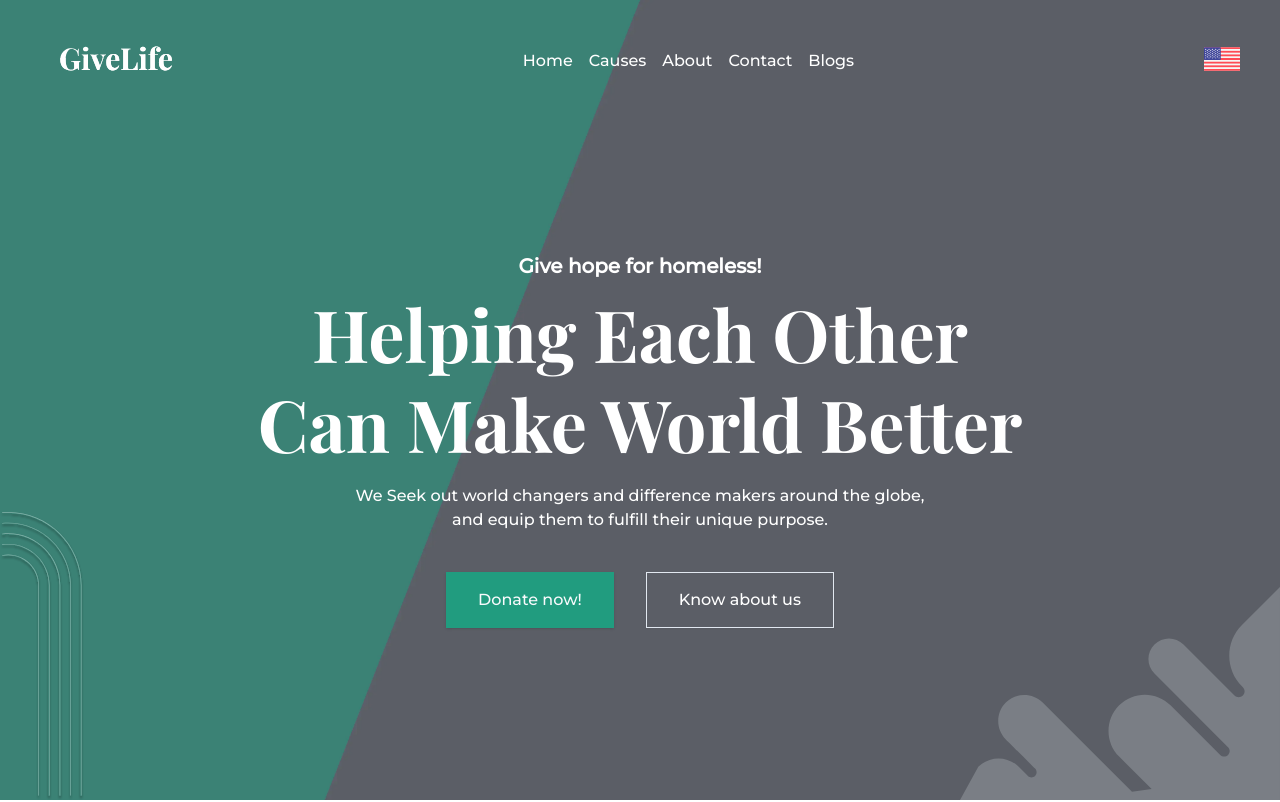
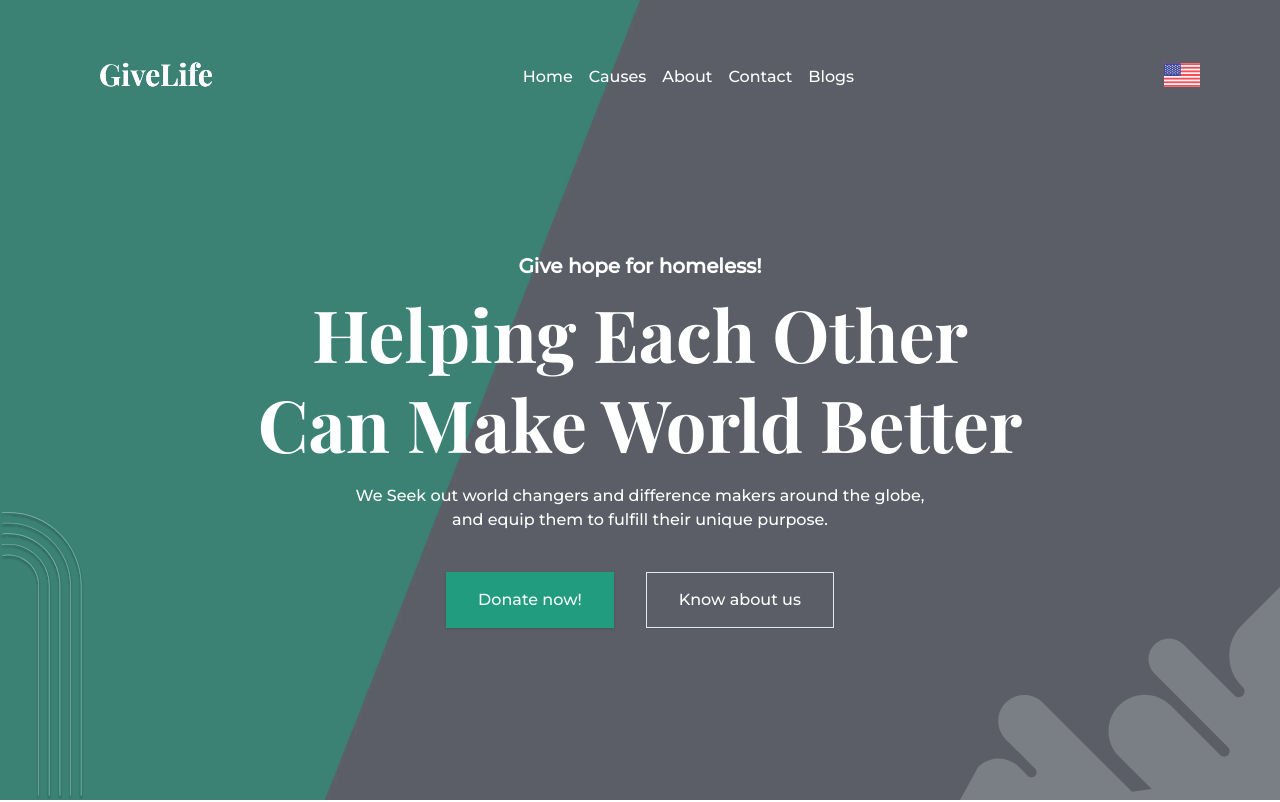
Before and after one commit to Sina-shafiee/charity-frontend, a Next.js app: page /en in a window 1280 px wide. Shown: the top 802 px of the page. Built offline with nearby package versions, Linux system fonts and the light colour scheme; a web font is replaced by a local one.

Commit message:
fix(header): container padding for header
our header have a absloute position so default contianer padding is not applied
and we use our own p-container utility class

```diff
--- a/src/component/layout/main/header.tsx
+++ b/src/component/layout/main/header.tsx
@@ -26,7 +26,7 @@ export const Header = () => {
 	});
 	return (
 		<header className="container relative mx-auto">
-			<div className="absolute left-0 top-0 z-30 mt-[35px] flex h-12 w-full items-center justify-between text-white">
+			<div className="p-container absolute left-0 top-0 z-30 mx-auto mt-[35px] flex h-12 w-full items-center justify-between text-white">
 				<Logo className="h-[33px] w-[133px]" />
 				<Navbar links={translatedLinks} />
 				<LanguageSelect languages={translatedLanguages} />
--- a/src/styles/globals.css
+++ b/src/styles/globals.css
@@ -106,6 +106,10 @@
 	p {
 		@apply text-base font-normal leading-6 font-body;
 	}
+
+	.p-container {
+		@apply p-[1rem] sm:p-[1rem] md:p-[1.5rem] lg:p-[2rem] xl:p-[2.5rem];
+	}
 }
 
 /* Fix for logo.svg's color dark light switch */
```
